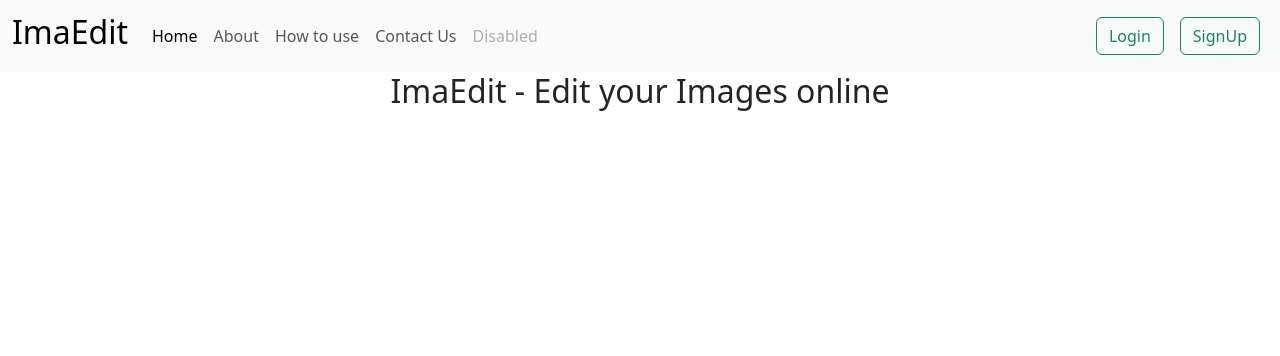
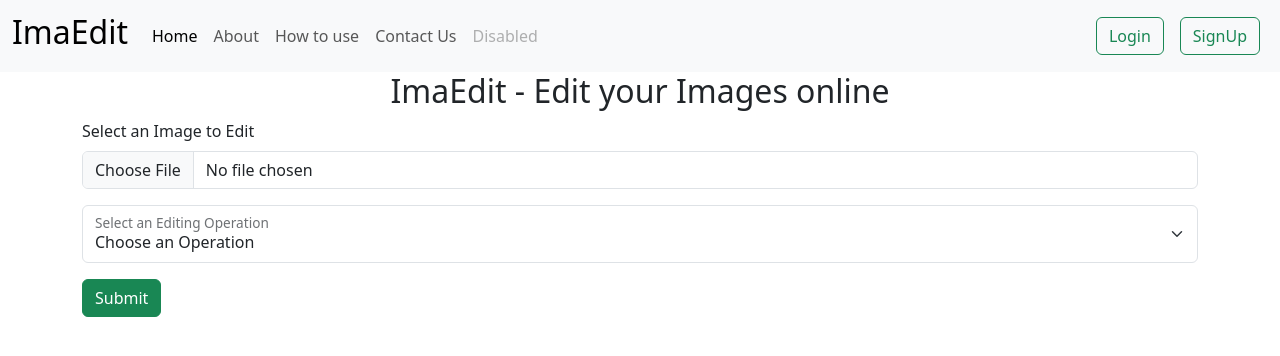
Before and after one commit to Vika0408/Image-Editor, a Flask app: page / in a window 1280 px wide. Shown: the top 356 px of the page. Run offline with Flask 3, Linux system fonts and the light colour scheme.

Commit message:
Image Editor

```diff
--- a/app.py
+++ b/app.py
@@ -13,5 +13,12 @@ def about():
     return render_template("about.html")
 
 
+@app.route('/edit', methods=["GET", "POST"])
+def edit():
+    if request.method == "POST":
+        return "POST request is here"
+    return render_template("index.html")
+
+
 if __name__ == '__main__':
     app.run(debug=True, port=5001)
--- a/templates/index.html
+++ b/templates/index.html
@@ -43,10 +43,27 @@
 
    <div class="container ny-4">
        <h1 class="text-center fs-2">ImaEdit - Edit your Images online</h1>
-
+       <form action="/edit" method="post" enctype="multipart/form-data">
+           <div class="mb-3">
+              <label for="formFile" class="form-label">Select an Image to Edit</label>
+              <input class="form-control" type="file" name="file" id="formFile">
+           </div>
+           <div class="mb-3">
+               <div class="form-floating">
+           <select name="operation" class="form-select" id="floatingSelect" aria-label="Floating label select example">
+               <option selected>Choose an Operation</option>
+               <option value="cpng">Convert to PNG</option>
+               <option value="cgray">Convert to Grayscale</option>
+               <option value="cwebp">Convert to Webp</option>
+               <option value="cjpg">Convert to Jpg</option>
+           </select>
+               <label for="floatingSelect">Select an Editing Operation</label>
+           </div>
+           </div>
+           <button type="submit" class="btn btn-success">Submit</button>
+       </form>
    </div>
 
-
-    <script src="https://cdn.jsdelivr.net/npm/bootstrap@5.3.3/dist/js/bootstrap.bundle.min.js" integrity="sha384-YvpcrYf0tY3lHB60NNkmXc5s9fDVZLESaAA55NDzOxhy9GkcIdslK1eN7N6jIeHz" crossorigin="anonymous"></script>
+  <script src="https://cdn.jsdelivr.net/npm/bootstrap@5.3.3/dist/js/bootstrap.bundle.min.js" integrity="sha384-YvpcrYf0tY3lHB60NNkmXc5s9fDVZLESaAA55NDzOxhy9GkcIdslK1eN7N6jIeHz" crossorigin="anonymous"></script>
   </body>
 </html>
```
